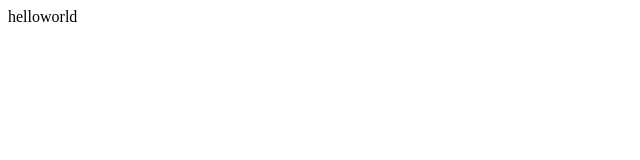
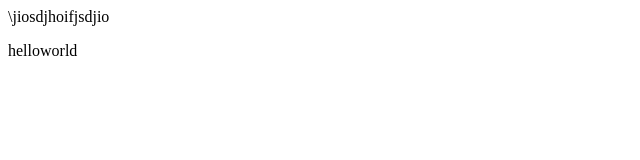
Before and after one commit to themagicmath/herl, a plain HTML site: page index.html in a window 1280 px wide. Shown: the whole page, without its empty margins (0-640 px from the left). Drawn offline with Linux system fonts and the light colour scheme.

```diff
--- a/index.html
+++ b/index.html
@@ -1,5 +1,6 @@
 <html>
 <body>
+    \jiosdjhoifjsdjio
 <p>helloworld<p>
 <body>
 <html>
```
